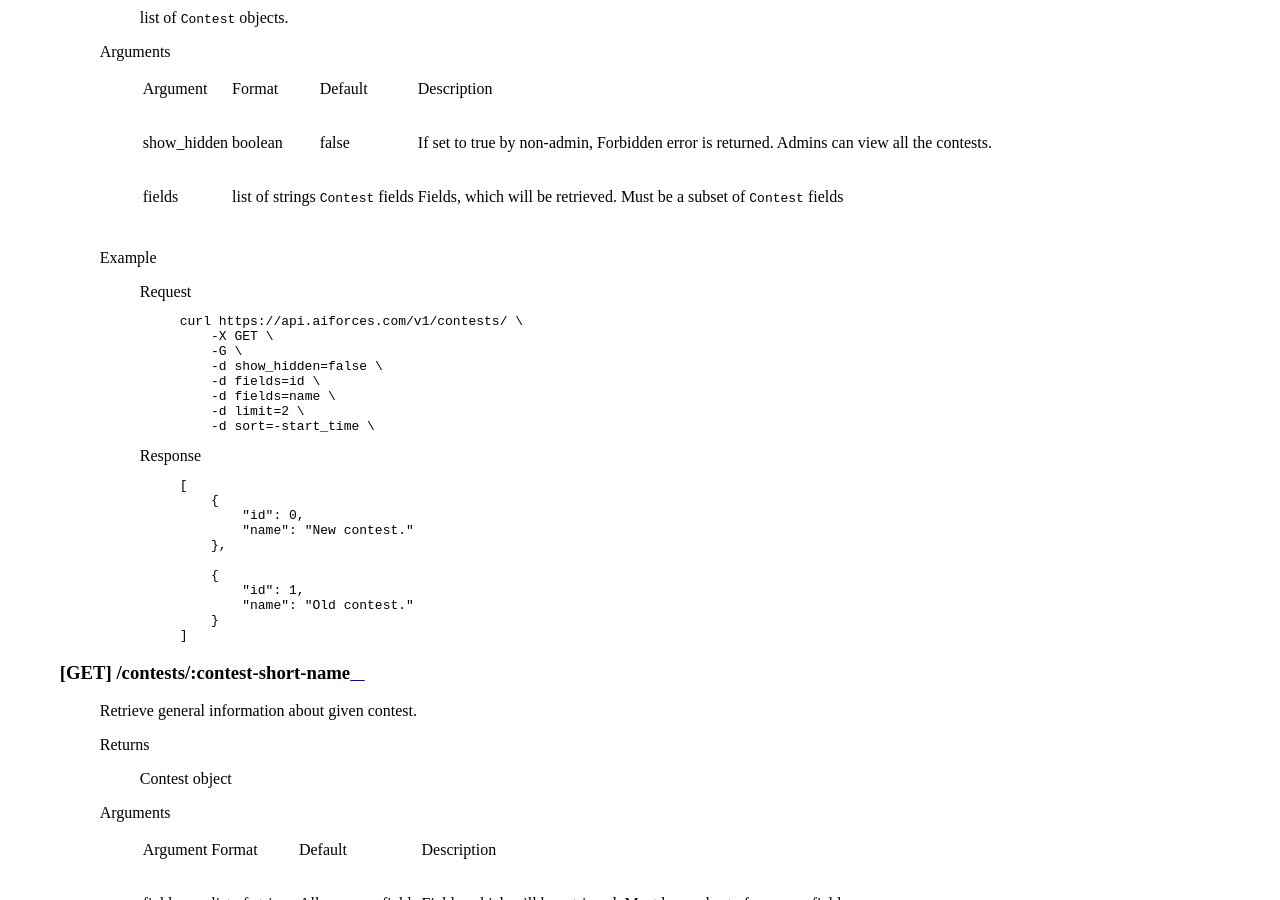
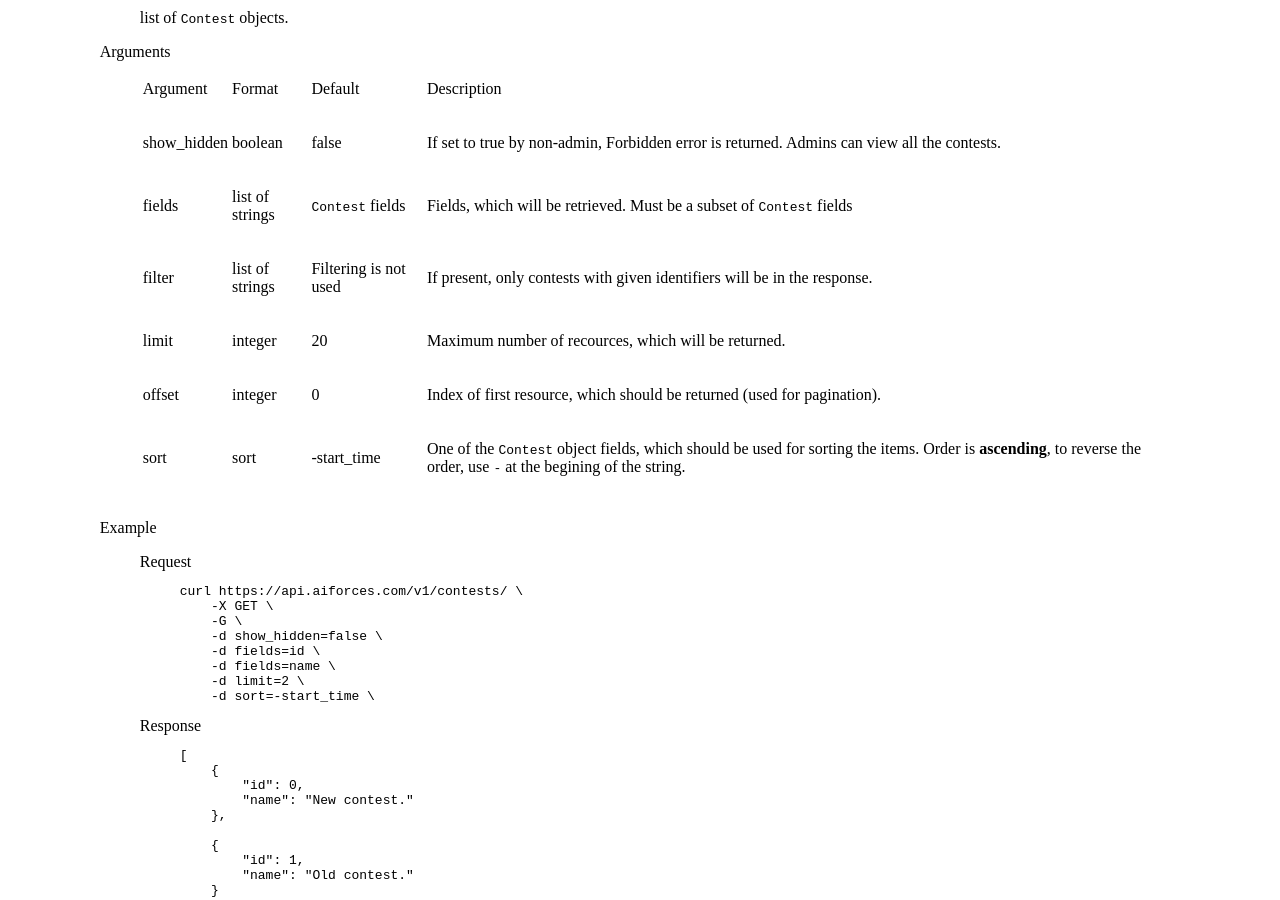
Before and after one commit to AIForces/AIForcesAPI, a Sphinx documentation site: the page built from docs/source/contest.rst, in a window 1280 px wide and 900 px high, scrolled down 617 px. Built offline with Sphinx 7.4.7 and the Read the Docs theme 2.0.0, drawn with Linux system fonts in a browser that asks for light colours.

Commit message:
Inserted missing fields

```diff
--- a/docs/source/contest.rst
+++ b/docs/source/contest.rst
@@ -22,6 +22,14 @@ Endpoints
                                                                    Admins can view all the contests.
             fields        list of strings  ``Contest`` fields      Fields, which will be retrieved.
                                                                    Must be a subset of ``Contest`` fields
+            filter        list of strings  Filtering is not used   If present, only contests with given identifiers will be in the
+                                                                   response.
+            limit         integer          20                      Maximum number of recources, which will be returned.
+            offset        integer          0                       Index of first resource, which should be returned
+                                                                   (used for pagination).
+            sort          sort             -start_time             One of the ``Contest`` object fields, which should be used
+                                                                   for sorting the items. Order is **ascending**, to reverse
+                                                                   the order, use ``-`` at the begining of the string.
             ============= ================ ======================= ==============================
 
     Example
```
